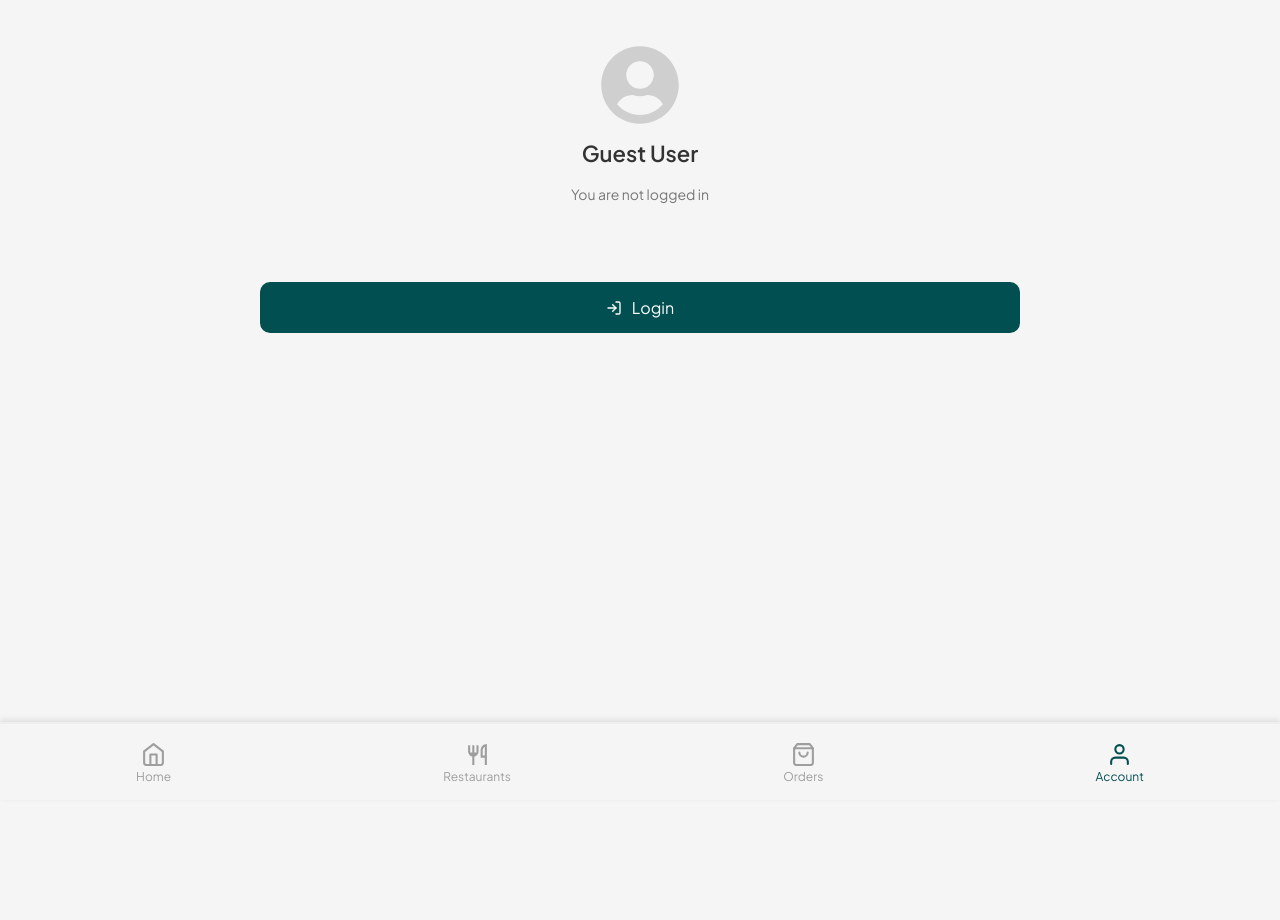
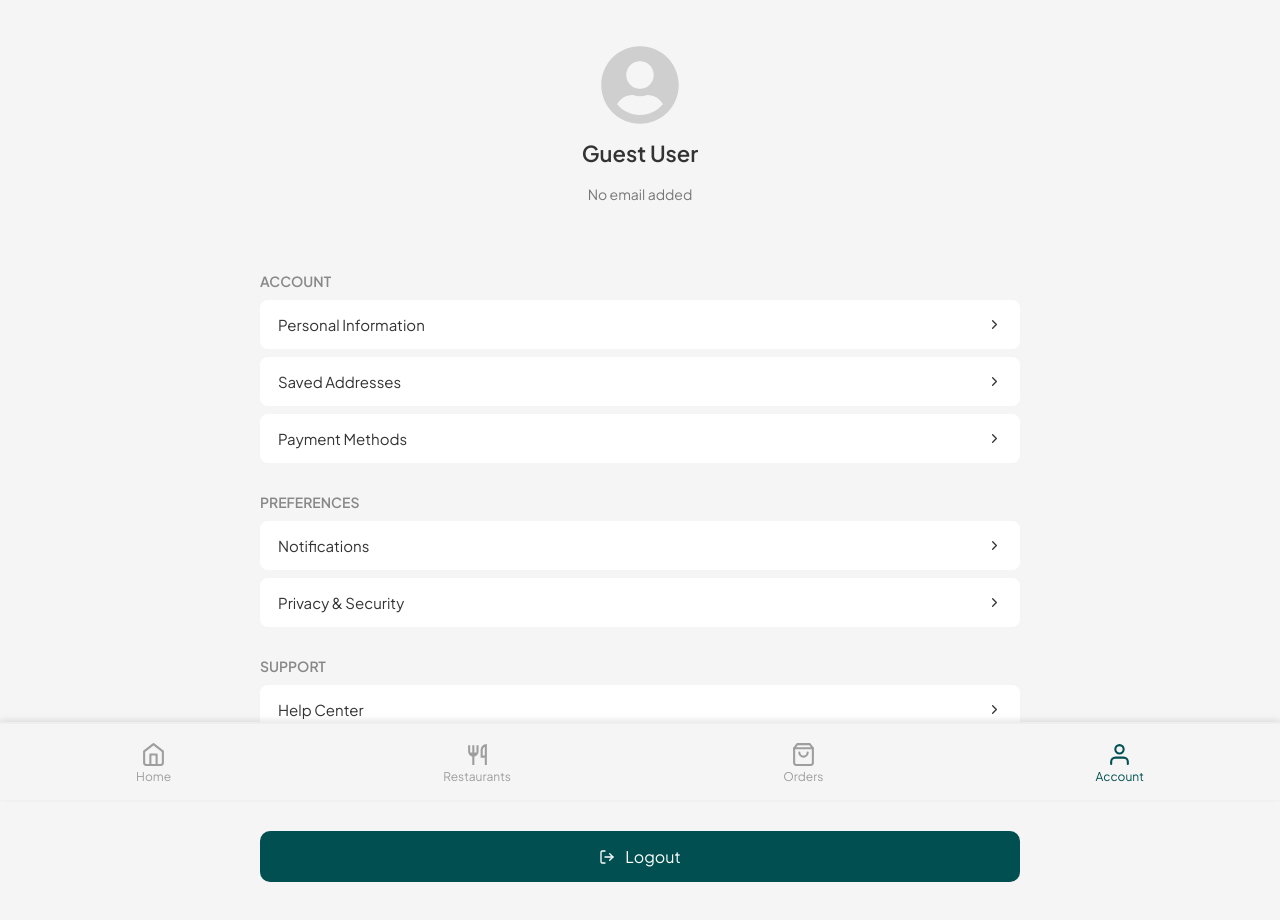
Before and after one commit to ay30bg/droppa, a React (Create React App) app: page /profile in a window 1280 px wide. Shown: the top 920 px of the page. Built offline with nearby package versions, Linux system fonts and the light colour scheme.

Commit message:
Update Profile.jsx

```diff
--- a/src/pages/Profile.jsx
+++ b/src/pages/Profile.jsx
@@ -1,13 +1,12 @@
+
 import React, { useEffect, useState } from "react";
 import "../styles/profile.css";
-import { FiChevronRight, FiLogOut, FiLogIn } from "react-icons/fi";
+import { FiChevronRight, FiLogOut } from "react-icons/fi";
 import { FaUserCircle } from "react-icons/fa";
 import { useNavigate } from "react-router-dom";
-import { useAuth } from "../context/AuthContext";
 
 export default function ProfilePage() {
   const navigate = useNavigate();
-  const { user, logout, isLoggedIn } = useAuth();
 
   const [profile, setProfile] = useState({
     name: "",
@@ -22,7 +21,7 @@ export default function ProfilePage() {
     setTimeout(() => {
       if (saved) setProfile(JSON.parse(saved));
       setLoading(false);
-    }, 800);
+    }, 800); // simulate async load
   };
 
   useEffect(() => {
@@ -33,12 +32,9 @@ export default function ProfilePage() {
       window.removeEventListener("storage", handleStorageChange);
   }, []);
 
-  const handleAuthButton = () => {
-    if (isLoggedIn) {
-      logout();
-    } else {
-      navigate("/login");
-    }
+  const handleLogout = () => {
+    localStorage.removeItem("authToken");
+    navigate("/welcome");
   };
 
   const sections = [
@@ -71,25 +67,32 @@ export default function ProfilePage() {
           <>
             <FaUserCircle className="profile-avatar" />
             <h2 className="profile-name">
-              {isLoggedIn ? profile.name : "Guest User"}
+              {profile.name || "Guest User"}
             </h2>
             <p className="profile-email">
-              {isLoggedIn
-                ? profile.email || "No email added"
-                : "You are not logged in"}
+              {profile.email || "No email added"}
             </p>
           </>
         )}
       </div>
 
-      {/* ONLY SHOW SECTIONS IF LOGGED IN */}
-      {!loading && isLoggedIn && (
-        <>
+      {/* SECTIONS */}
       {sections.map((section, idx) => (
         <div className="profile-section" key={idx}>
+
+          {/* Section Title */}
+          {loading ? (
+            <div className="skeleton title-skeleton" />
+          ) : (
             <h3 className="profile-section-title">{section.title}</h3>
+          )}
 
-              {section.items.map((item, i) => (
+          {/* Section Items */}
+          {loading
+            ? section.items.map((_, i) => (
+                <div key={i} className="skeleton card-skeleton" />
+              ))
+            : section.items.map((item, i) => (
                 <div
                   key={i}
                   className="profile-item"
@@ -105,21 +108,14 @@ export default function ProfilePage() {
               ))}
         </div>
       ))}
-        </>
-      )}
 
-      {/* AUTH BUTTON */}
-      {!loading && (
-        <button className="logout-btn" onClick={handleAuthButton}>
-          {isLoggedIn ? (
-            <>
-              <FiLogOut /> Logout
-            </>
+      {/* LOGOUT */}
+      {loading ? (
+        <div className="skeleton logout-skeleton" />
       ) : (
-            <>
-              <FiLogIn /> Login
-            </>
-          )}
+        <button className="logout-btn" onClick={handleLogout}>
+          <FiLogOut />
+          Logout
         </button>
       )}
     </div>
```
Lines whose indentation alone changed are shown as unchanged.
